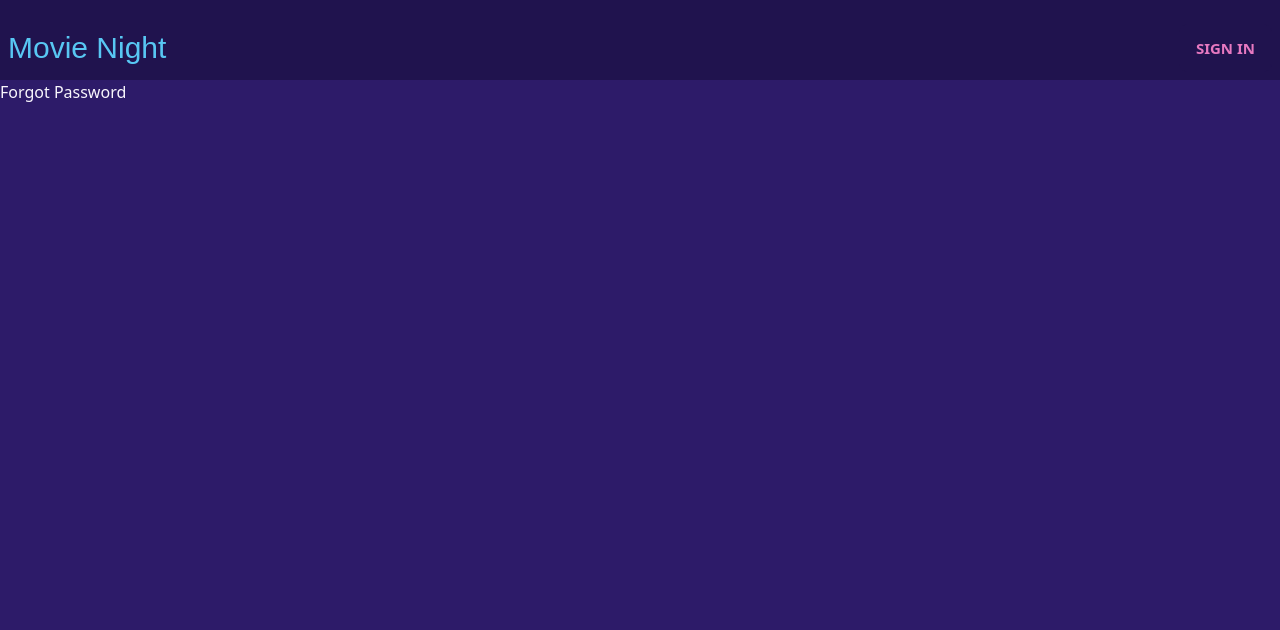
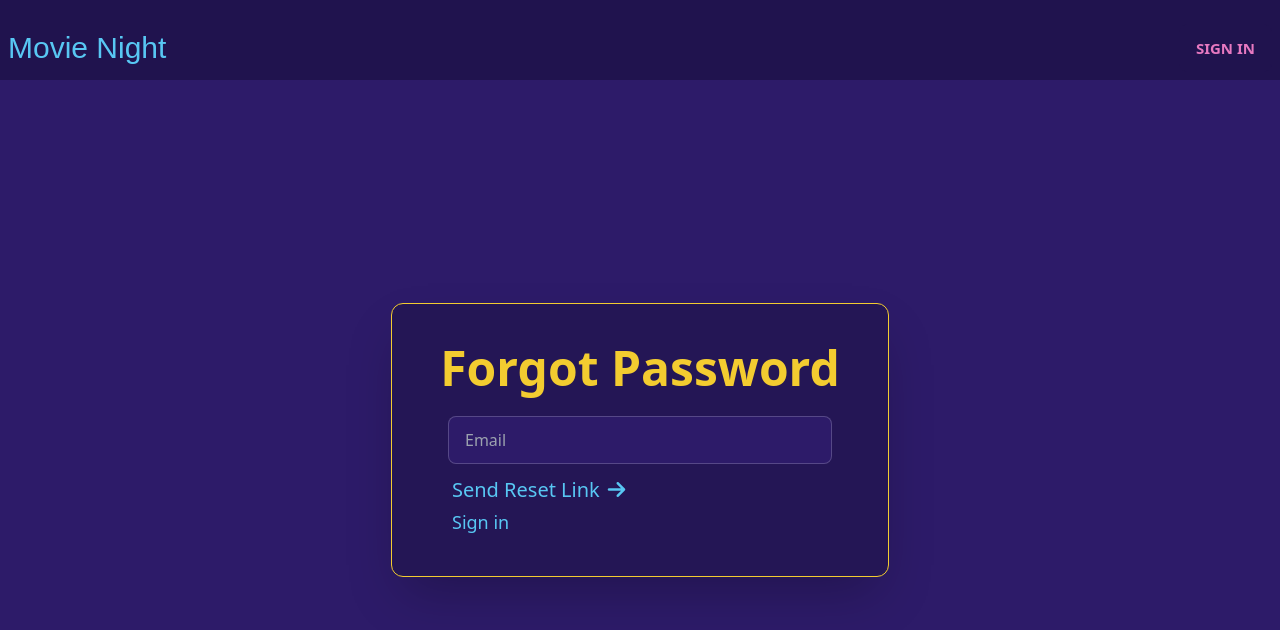
Before and after one commit to Jwilkins48/Movie-Rating, a React (Vite) app: page /forgot-password in a window 1280 px wide. Shown: the top 630 px of the page. Built offline with nearby package versions, Linux system fonts and the light colour scheme; a web font is replaced by a local one.

Commit message:
fixed duplicate name bug

```diff
--- a/src/App.tsx
+++ b/src/App.tsx
@@ -3,12 +3,12 @@ import { Navbar } from "./components/Navbar";
 import { Home } from "./pages/Home";
 import { SignIn } from "./pages/SignIn";
 import { SignUp } from "./pages/SignUp";
-import { ForgotPassword } from "./pages/ForgotPassword";
 import { Profile } from "./pages/Profile";
 import { Rate } from "./pages/Rate";
 import { Spin } from "./pages/Spin";
 import PrivateRoute from "./components/PrivateRoute";
 import useLocalStorage from "./hooks/useLocalStorage";
+import ForgotPassword from "./pages/ForgotPassword";
 
 function App() {
   const [active, setActive] = useLocalStorage("active", []);
--- a/src/pages/ForgotPassword.tsx
+++ b/src/pages/ForgotPassword.tsx
@@ -1,3 +1,64 @@
-export function ForgotPassword() {
-  return <h1>Forgot Password</h1>;
+import { getAuth, sendPasswordResetEmail } from "firebase/auth";
+import { useState } from "react";
+import { Link, useNavigate } from "react-router-dom";
+
+function ForgotPassword() {
+  const [email, setEmail] = useState("");
+  const navigate = useNavigate();
+
+  const onChange = (e: React.ChangeEvent<HTMLInputElement>) =>
+    setEmail(e.target.value);
+  const onSubmit = async (e: React.FormEvent<HTMLFormElement>) => {
+    e.preventDefault();
+    try {
+      const auth = getAuth();
+      await sendPasswordResetEmail(auth, email);
+      alert("Sent");
+      navigate("/sign-in");
+    } catch (error) {
+      console.log("cant find email");
+    }
+  };
+
+  return (
+    <div className="lg:flex flex-col items-center justify-center lg:h-[90vh] overflow-hidden">
+      <div className="lg:bg-base-300 lg:p-12 lg:py-10 lg:shadow-2xl lg:rounded-xl animate__animated animate__fadeIn border-accent lg:border-[1px]">
+        <header>
+          <h3 className="text-3xl lg:text-5xl mb-3 sm:mb-6 mt-4 sm:mt-0 ml-3 sm:ml-0 sm:text-center font-bold text-accent">
+            Forgot Password
+          </h3>
+        </header>
+
+        <form onSubmit={onSubmit} className="flex flex-col mx-2 w-82 lg:w-96">
+          <div className="emailDiv">
+            <input
+              defaultValue={email}
+              onChange={onChange}
+              type="email"
+              placeholder="Email"
+              id="email"
+              className="input input-bordered text-primary input-primary-focus w-full "
+            />
+          </div>
+
+          <div className="flex text-secondary hover:text-accent text-xl">
+            <div className="signInText ml-1 mt-3 cursor-pointer">
+              Send Reset Link
+            </div>
+            <button className="signInButton">
+              <i className=" fa-solid fa-arrow-right mt-4 px-2 "></i>
+            </button>
+          </div>
+          <Link
+            className="text-secondary hover:text-accent text-lg ml-1 mt-1"
+            to="/sign-In"
+          >
+            Sign in
+          </Link>
+        </form>
+      </div>
+    </div>
+  );
 }
+
+export default ForgotPassword;
--- a/src/pages/Home.tsx
+++ b/src/pages/Home.tsx
@@ -163,9 +163,15 @@ export function Home({ active, setActive }: HomeProps) {
   //Submit Modal
   const onSubmit = async (e: React.FormEvent<HTMLFormElement>) => {
     e.preventDefault();
-    console.log(formData);
     const auth = getAuth();
-    if (formData.movieName !== "") {
+    const movieNames = movies?.map((movie) =>
+      movie.data.movieName.toLowerCase()
+    );
+    console.log(movieNames.includes(currName));
+
+    if (movieNames.includes(currName.toLowerCase())) {
+      alert("Movie already exists in list");
+    } else if (formData.movieName !== "") {
       //Add timestamp
       const formDataCopy = {
         ...formData,
@@ -199,10 +205,11 @@ export function Home({ active, setActive }: HomeProps) {
       genre: value,
     }));
   };
-
+  const [currName, setCurrName] = useState("");
   //Modal Movie Name Input
   const onChange = (e: React.FormEvent<HTMLInputElement>) => {
     const value = e.currentTarget.value;
+    setCurrName(value);
     setFormData((prevState) => ({
       ...prevState,
       movieName: value,
@@ -388,6 +395,10 @@ export function Home({ active, setActive }: HomeProps) {
     setSearchOpen(!searchOpen);
   };
 
+  const addModalClose = () => {
+    setModal(false);
+  };
+
   return (
     <div className="">
       <Tabs active={active} setActive={setActive} />
@@ -501,7 +512,7 @@ export function Home({ active, setActive }: HomeProps) {
       <form onSubmit={onSubmit} className="modal" id="modal">
         <div className="modal-box relative">
           <label
-            onClick={() => setModal(false)}
+            onClick={(e) => addModalClose(e)}
             htmlFor="my-modal-3"
             className="btn btn-sm btn-circle absolute right-2 top-2"
           >
--- a/src/pages/SignIn.tsx
+++ b/src/pages/SignIn.tsx
@@ -39,7 +39,7 @@ export function SignIn() {
 
   return (
     <div className="lg:flex flex-col items-center justify-center lg:h-[90vh] overflow-hidden">
-      <div className="lg:bg-base-300 lg:p-12 lg:py-20 lg:shadow-2xl lg:rounded-xl animate__animated animate__fadeIn border-accent lg:border-[1px]">
+      <div className="lg:bg-base-300 lg:p-12 lg:py-12 lg:shadow-2xl lg:rounded-xl animate__animated animate__fadeIn border-accent lg:border-[1px]">
         <header>
           <h3 className="text-3xl lg:text-5xl my-6 ml-3 font-bold text-primary">
             Welcome Back!
--- a/src/pages/SignUp.tsx
+++ b/src/pages/SignUp.tsx
@@ -65,7 +65,7 @@ export function SignUp() {
 
   return (
     <div className="lg:flex flex-col items-center justify-center lg:h-[90vh] overflow-hidden">
-      <div className="lg:bg-base-300 lg:p-12 lg:py-20 lg:shadow-2xl lg:rounded-xl animate__animated animate__fadeIn animate border-accent lg:border-[1px]">
+      <div className="lg:bg-base-300 lg:p-12 lg:py-12 lg:shadow-2xl lg:rounded-xl animate__animated animate__fadeIn animate border-accent lg:border-[1px]">
         <header>
           <h3 className="text-3xl lg:text-5xl my-6 ml-3 font-bold text-primary">
             Welcome!
@@ -127,12 +127,6 @@ export function SignUp() {
           <button className="btn lg:btn-info my-1" type="submit">
             Sign Up
           </button>
-          <Link
-            to="/forgot-password"
-            className="text-primary font-bold my-2 ml-2"
-          >
-            Forgot Password?
-          </Link>
 
           <Link className=" text-primary font-bold my-2 ml-2" to="/sign-in">
             Sign In
```
